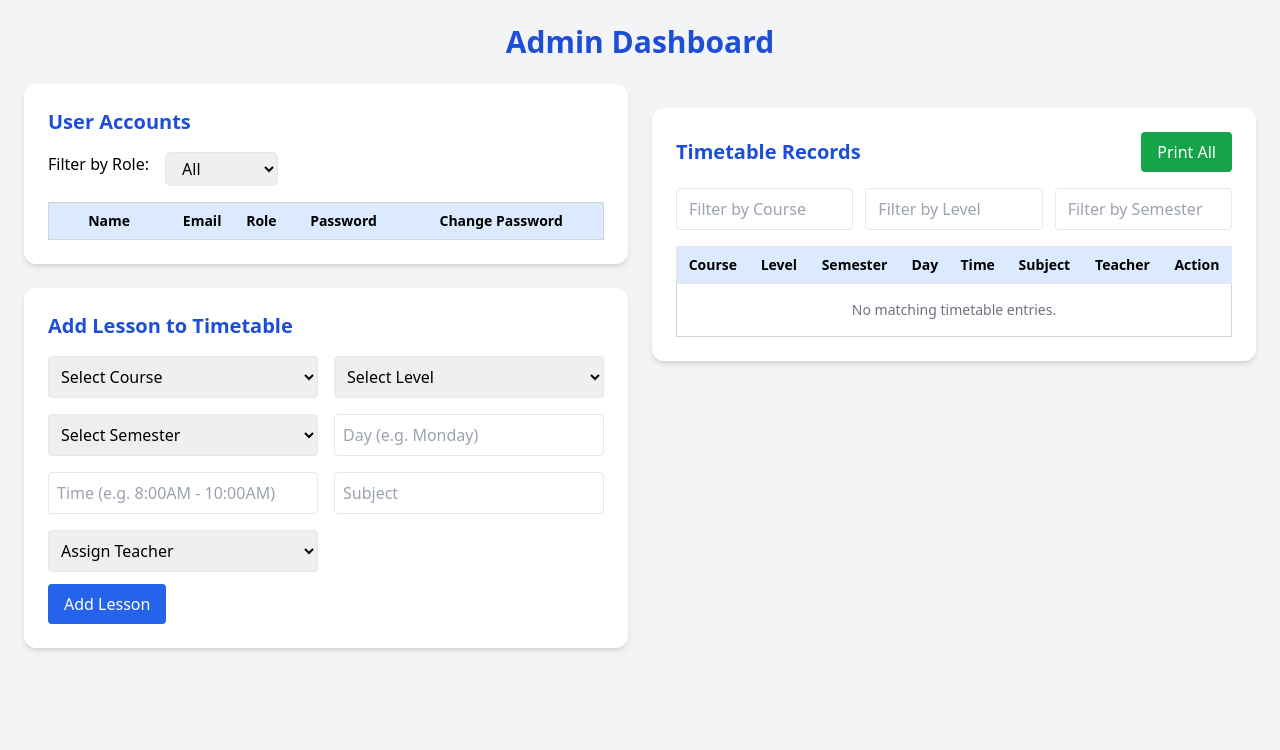
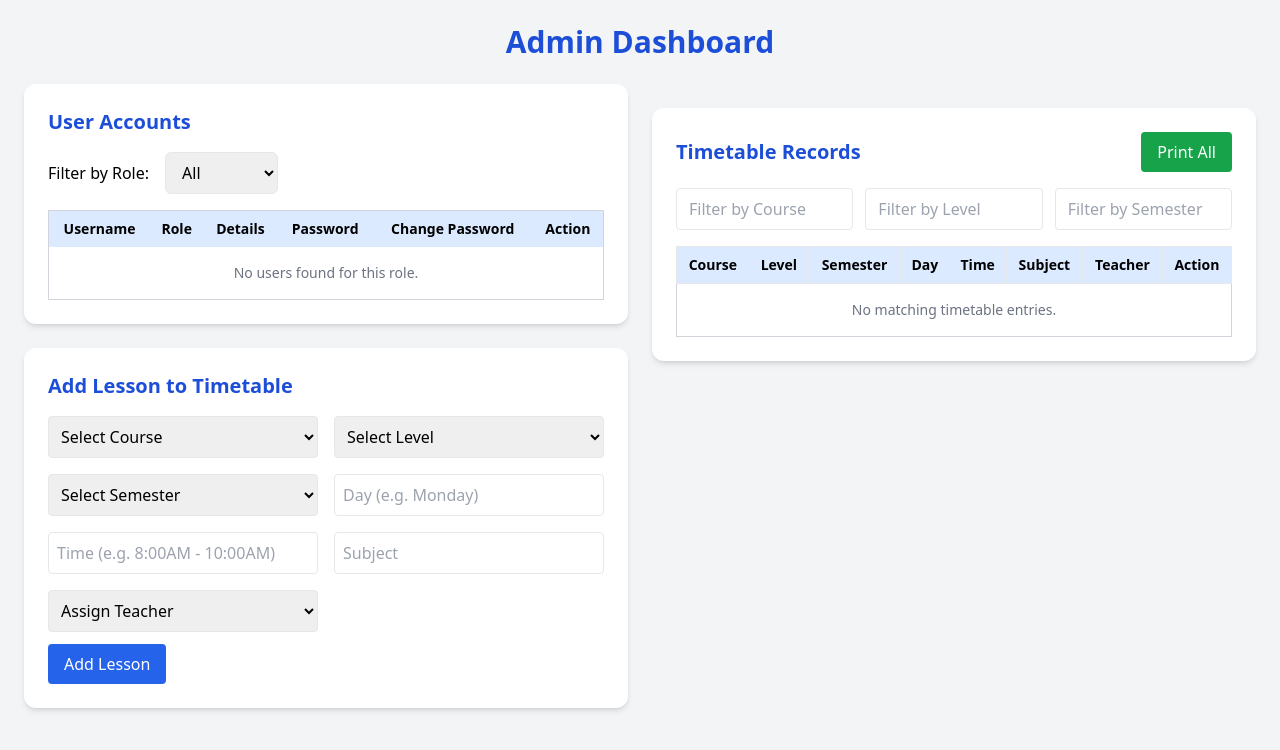
Before and after one commit to Ngosoman/Timetable, a React (Vite) app: page /admin in a window 1280 px wide. Shown: the top 750 px of the page. Built offline with nearby package versions, Linux system fonts and the light colour scheme.

Commit message:
refactor: enhance Users component with password visibility toggle and user details display

```diff
--- a/src/Components/Admin/Users.jsx
+++ b/src/Components/Admin/Users.jsx
@@ -1,9 +1,9 @@
 import { useState, useEffect } from "react";
 
 const Users = () => {
-  // Simulate users fetched from localStorage or backend
   const [users, setUsers] = useState([]);
   const [filterRole, setFilterRole] = useState("all");
+  const [visiblePasswords, setVisiblePasswords] = useState({});
 
   useEffect(() => {
     const savedUsers = JSON.parse(localStorage.getItem("users")) || [];
@@ -17,20 +17,38 @@ const Users = () => {
     localStorage.setItem("users", JSON.stringify(updated));
   };
 
-  const filteredUsers = filterRole === "all"
+  const togglePasswordVisibility = (index) => {
+    setVisiblePasswords((prev) => ({
+      ...prev,
+      [index]: !prev[index],
+    }));
+  };
+
+  const handleDeleteUser = (index) => {
+    const confirmDelete = window.confirm("Are you sure you want to delete this user?");
+    if (!confirmDelete) return;
+
+    const updated = [...users];
+    updated.splice(index, 1);
+    setUsers(updated);
+    localStorage.setItem("users", JSON.stringify(updated));
+  };
+
+  const filteredUsers =
+    filterRole === "all"
       ? users
-    : users.filter(user => user.role === filterRole);
+      : users.filter((user) => user.role === filterRole);
 
   return (
     <div className="bg-white rounded-xl shadow-md p-6">
       <h2 className="text-xl font-bold mb-4 text-blue-700">User Accounts</h2>
 
-      <div className="flex gap-4 mb-4">
+      <div className="flex gap-4 mb-4 items-center">
         <label className="font-medium">Filter by Role:</label>
         <select
           value={filterRole}
           onChange={(e) => setFilterRole(e.target.value)}
-          className="border px-3 py-1 rounded-md"
+          className="border px-3 py-2 rounded-md"
         >
           <option value="all">All</option>
           <option value="student">Students</option>
@@ -38,37 +56,79 @@ const Users = () => {
         </select>
       </div>
 
-      <table className="w-full border border-gray-300 rounded-xl text-sm">
+      <div className="overflow-auto">
+        <table className="w-full border border-gray-300 text-sm rounded-xl">
           <thead>
             <tr className="bg-blue-100">
-            <th className="py-2 px-4">Name</th>
-            <th>Email</th>
-            <th>Role</th>
-            <th>Password</th>
-            <th>Change Password</th>
+              <th className="p-2">Username</th>
+              <th className="p-2">Role</th>
+              <th className="p-2">Details</th>
+              <th className="p-2">Password</th>
+              <th className="p-2">Change Password</th>
+              <th className="p-2">Action</th>
             </tr>
           </thead>
           <tbody>
             {filteredUsers.map((user, index) => (
-            <tr key={index} className="border-t">
-              <td className="py-2 px-4">{user.name}</td>
-              <td>{user.email}</td>
-              <td>{user.role}</td>
-              <td>{user.password}</td>
-              <td>
+              <tr key={index} className="border-t text-center">
+                <td className="p-2">{user.username}</td>
+                <td className="p-2 capitalize">{user.role}</td>
+                <td className="p-2 text-left">
+                  {user.role === "student" ? (
+                    <div className="text-xs leading-5 text-left">
+                      <p><strong>Course:</strong> {user.course}</p>
+                      <p><strong>Level:</strong> {user.level}</p>
+                      <p><strong>Semester:</strong> {user.semester}</p>
+                    </div>
+                  ) : (
+                    <div className="text-xs">
+                      <strong>Subject:</strong> {user.subject}
+                    </div>
+                  )}
+                </td>
+                <td className="p-2">
+                  {visiblePasswords[index] ? (
+                    <span>{user.password}</span>
+                  ) : (
+                    <span>••••••••</span>
+                  )}
+                  <button
+                    onClick={() => togglePasswordVisibility(index)}
+                    className="ml-2 text-blue-600 text-xs underline"
+                  >
+                    {visiblePasswords[index] ? "Hide" : "Show"}
+                  </button>
+                </td>
+                <td className="p-2">
                   <input
                     type="text"
                     placeholder="New Password"
                     onChange={(e) =>
                       handlePasswordChange(index, e.target.value)
                     }
-                  className="border px-2 py-1 rounded-md"
+                    className="border px-2 py-1 rounded w-full"
                   />
+                </td>
+                <td className="p-2">
+                  <button
+                    onClick={() => handleDeleteUser(index)}
+                    className="bg-red-500 text-white px-2 py-1 rounded text-xs hover:bg-red-600"
+                  >
+                    Delete
+                  </button>
                 </td>
               </tr>
             ))}
+            {filteredUsers.length === 0 && (
+              <tr>
+                <td colSpan="6" className="text-center py-4 text-gray-500">
+                  No users found for this role.
+                </td>
+              </tr>
+            )}
           </tbody>
         </table>
+      </div>
     </div>
   );
 };
```
Lines whose indentation alone changed are shown as unchanged.
